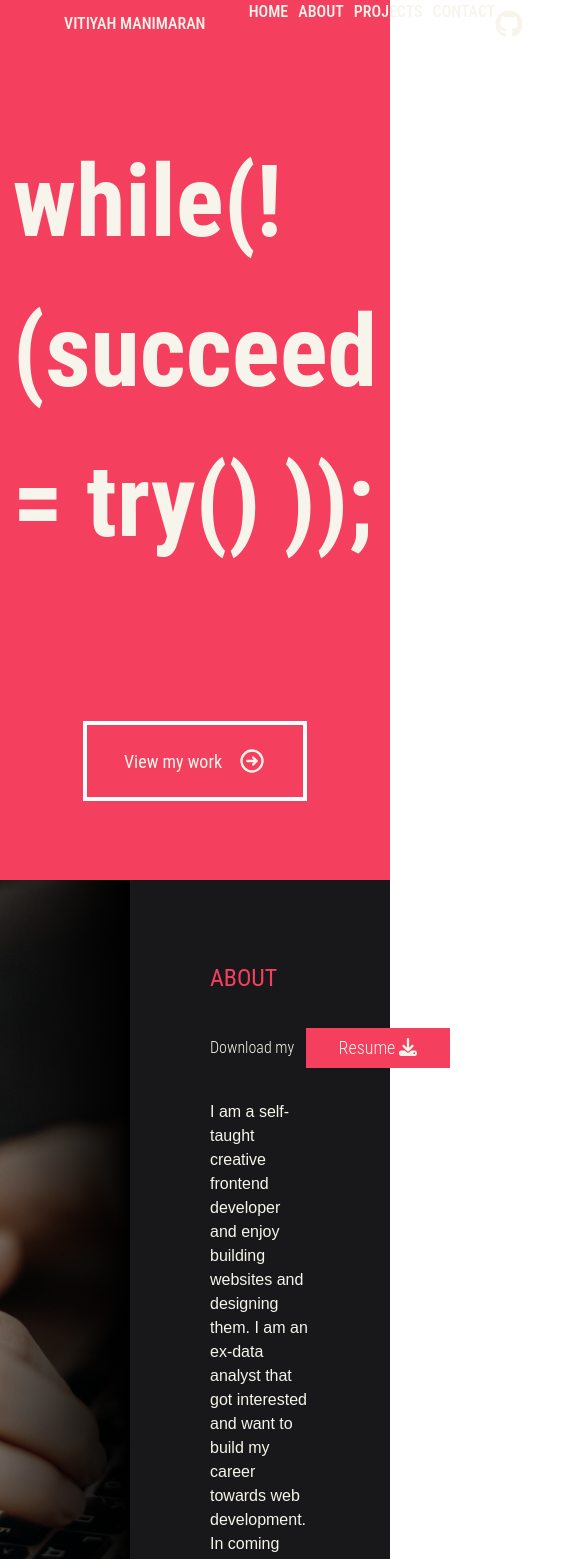
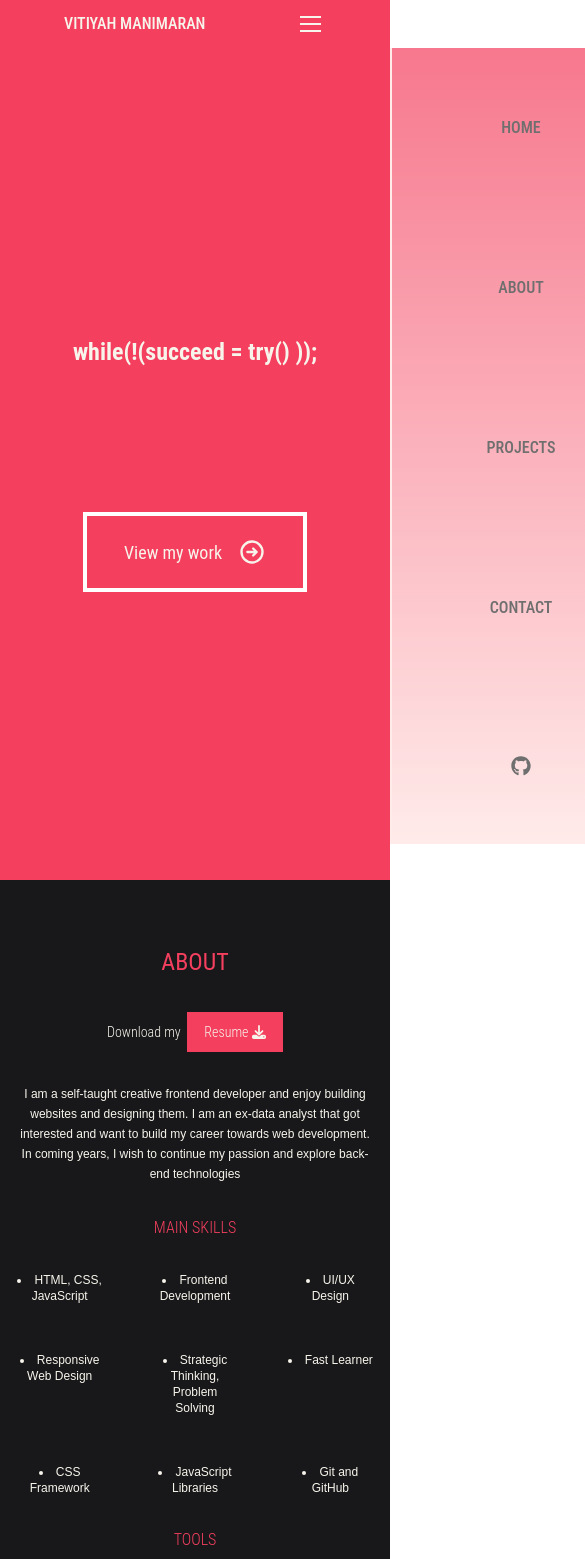
Before and after one commit to Vitiyah/vitiyah-prof, a React (Create React App) app: page / in a window 390 px wide. Shown: the top 1559 px of the page, 585 px wide, since content can reach past the window. Built offline with nearby package versions, Linux system fonts and the light colour scheme.

Commit message:
Responsive Design Complete

```diff
--- a/src/About.js
+++ b/src/About.js
@@ -14,27 +14,35 @@ import { FaFigma } from "@react-icons/all-files/fa/FaFigma";
 export const About = () => {
   return (
     <>
-      <section id="about" className="about-container h-screen flex">
-        <div className="about-img h-full w-1/3 flex items-center justify-center"></div>
-        <div className="about-text h-full w-2/3 bg-zinc-900 p-20">
-          <h2 className="title">ABOUT</h2>
-          <div className="about-resume flex items-center justify-between w-60 mt-8">
-            <h4>Download my</h4>
-            <button className="resume-btn w-36 bg-rose-500 h-10">
-              <a href={Degree} download="Degree" className="text-lg">
+      <section id="about" className="about-container h-screen w-screen flex">
+        <div className="about-img h-full w-1/3 flex items-center justify-center max-sm:hidden"></div>
+        <div className="about-text h-full w-2/3 bg-zinc-900 p-20 max-sm:p-4 max-md:p-12 max-lg:p-16 max-sm:w-full ">
+          <h2 className="title max-sm:text-center max-sm:mt-12 max-md:mt-4 max-lg:mt-4 max-xl:mt-4">
+            ABOUT
+          </h2>
+          <div className="about-resume flex items-center justify-between w-60 mt-12 max-sm:w-44 max-md:mt-8 max-lg:mt-8 max-xl:mt-8">
+            <h4 className="max-sm:text-sm">Download my</h4>
+            <button className="resume-btn w-36 bg-rose-500 h-10 max-sm:w-24">
+              <a
+                href={Degree}
+                download="Degree"
+                className="text-lg max-sm:text-sm"
+              >
                 Resume <FontAwesomeIcon icon="download" />
               </a>
             </button>
           </div>
-          <p className="about-intro mt-8">
+          <p className="about-intro mt-8 max-sm:text-xs max-sm:leading-5 max-md:text-xs max-md:leading-6 max-lg:text-xs max-lg:leading-6 max-xl:text-sm max-xl:leading-6">
             I am a self-taught creative frontend developer and enjoy building
             websites and designing them. I am an ex-data analyst that got
             interested and want to build my career towards web development. In
             coming years, I wish to continue my passion and explore back-end
             technologies
           </p>
-          <h3 className="mt-16 text-rose-500">MAIN SKILLS</h3>
-          <div className="about-skills mt-8 grid grid-cols-3 gap-12">
+          <h3 className="mt-16 text-rose-500 max-sm:mt-8 max-md:mt-8 max-lg:mt-8 max-xl:mt-8">
+            MAIN SKILLS
+          </h3>
+          <div className="about-skills mt-8 grid grid-cols-3 gap-12 max-sm:gap-12 max-md:gap-4 max-md:text-xs max-lg:gap-4 max-lg:text-xs max-xl:gap-4 max-xl:text-sm max-2xl:text-sm max-2xl:gap-2">
             <li>HTML, CSS, JavaScript</li>
             <li>Frontend Development</li>
             <li>UI/UX Design</li>
@@ -45,8 +53,10 @@ export const About = () => {
             <li>JavaScript Libraries</li>
             <li>Git and GitHub</li>
           </div>
-          <h3 className="mt-16 text-rose-500">TOOLS</h3>
-          <div className="about-tools mt-16 flex items-center list-none gap-12">
+          <h3 className="mt-16 text-rose-500 max-sm:mt-8 max-md:mt-8 max-lg:mt-8 max-xl:mt-8 max-2xl:mt-8">
+            TOOLS
+          </h3>
+          <div className="about-tools mt-16 flex items-center list-none gap-12 max-sm:gap-4 max-md:gap-4 max-xl:gap-4 max-2xl:gap-8">
             <li>
               <FaHtml5 className="tools-icon" />
             </li>
--- a/src/App.css
+++ b/src/App.css
@@ -81,7 +81,6 @@ a {
 
 .inner-container {
   margin: 0 auto;
-  width: 100%;
 }
 
 .home-container {
@@ -210,7 +209,6 @@ a {
 .heading-white,
 .heading-inner,
 .project-desc {
-  /* transition: 0.7s ease; */
   overflow: hidden;
 }
 
@@ -282,5 +280,129 @@ textarea {
 #name:focus,
 #email:focus,
 #textarea:focus {
-  border: 1px solid rgb(215, 122, 137);
+  border: 1px solid rgb(240, 83, 109);
 }
+/* -----------Toggle Animation-------------- */
+
+.menu-btn .toggle {
+  width: 1.3rem;
+  height: 0.12rem;
+  margin: 0.3rem;
+  background: var(--bg-light);
+  transition: all 0.5s ease;
+}
+
+.toggle .line-1 {
+  transform: rotate(-45deg) translate(-4px, 5px);
+}
+
+.toggle .line-2 {
+  opacity: 0;
+}
+
+.toggle .line-3 {
+  transform: rotate(45deg) translate(-4px, -5px);
+}
+
+.menu-btn {
+  display: none;
+}
+
+/* -----------Media Query Styling-------------- */
+
+@media screen and (max-width: 650px) {
+  .navbar-list {
+    background: linear-gradient(var(--bg-pink), var(--bg-pink-lte));
+    border-left: 2px solid var(--bg-pink-lte);
+    width: 40%;
+    height: calc(100vh - 48px);
+    position: fixed;
+    z-index: 1000;
+    top: 48px;
+    right: 0%;
+    flex-direction: column;
+    justify-content: space-around;
+    align-items: center;
+    opacity: 0.7;
+    transition: all 0.5s ease;
+    transform: translateX(100%);
+    color: var(--bg-grey);
+  }
+  .menu-btn {
+    display: block;
+  }
+  .about-container {
+    margin: 0 auto;
+    text-align: center;
+  }
+  .contact-container {
+    margin: 0 auto;
+    text-align: center;
+  }
+  .about-resume {
+    margin: 0 auto;
+    margin-top: 24px;
+  }
+  .about-tools {
+    display: grid;
+    grid-template-columns: 1fr 1fr 1fr 1fr 1fr;
+    justify-items: center;
+    align-content: center;
+    margin-top: 48px;
+  }
+  .tools-icon {
+    font-size: 32px;
+  }
+  textarea {
+    height: 6rem;
+  }
+}
+
+.navbar-list-active {
+  transform: translateX(0);
+}
+
+@media screen and (min-width: 650px) and (max-width: 1200px) {
+  .about-tools {
+    display: grid;
+    grid-template-columns: 1fr 1fr 1fr 1fr 1fr;
+    justify-items: center;
+    align-content: center;
+    margin-top: 48px;
+  }
+  .tools-icon {
+    font-size: 36px;
+  }
+}
+
+@media screen and (min-width: 1200px) {
+  .tools-icon {
+    font-size: 40px;
+  }
+}
+
+@media screen and (min-height: 560px) and (max-height: 589px) {
+  .about-container,
+  .contact-container,
+  .project-container {
+    height: 160vh;
+  }
+}
+
+@media screen and (min-height: 590px) and (max-height: 668px) {
+  .contact-container,
+  .about-container,
+  .project-container {
+    height: 147vh;
+  }
+}
+
+@media screen and (min-height: 669px) and (max-height: 768px) {
+  .contact-container {
+    height: 147vh;
+  }
+  .about-container,
+  .project-container {
+    height: 110vh;
+  }
+}
--- a/src/Contact.js
+++ b/src/Contact.js
@@ -76,16 +76,18 @@ export const Contact = () => {
     <>
       <section
         id="contact"
-        className="contact-container w-screen h-screen bg-zinc-900 flex items-center"
+        className="contact-container w-screen h-screen bg-zinc-900 grid grid-cols-2 justify-items-center max-lg:content-center max-md:grid-cols-1 max-lg:grid-cols-2"
       >
-        <div className="contact-info w-full h-3/4 p-48">
-          <h2 className="title">CONTACT</h2>
-          <h4 className="heading-white pt-4">Get in touch with me</h4>
-          <p className="pt-4">
+        <div className="contact-info w-full h-full p-48 max-md:p-8 max-lg:p-8">
+          <h2 className="title max-lg:mt-8">CONTACT</h2>
+          <h4 className="heading-white pt-4 max-md:text-[2.5rem] max-md:leading-[3rem]">
+            Get in touch with me
+          </h4>
+          <p className="pt-4 max-md:text-sm">
             Click on the icons to directly connect with me through the social
             media
           </p>
-          <div className="social-media pt-10 flex items-center gap-10">
+          <div className="social-media pt-10 flex items-center justify-start gap-10 max-sm:justify-center max-md:justify-start max-lg:justify-start">
             <a
               href="https://wa.me/+60108837406"
               target="_blank"
@@ -109,10 +111,13 @@ export const Contact = () => {
             </a>
           </div>
         </div>
-        <div className="contact-form flex flex-col justify-center w-full h-3/4">
-          <form className="flex flex-col items-start" onSubmit={handleSubmit}>
+        <div className="contact-form flex items-center justify-center w-full h-full">
+          <form
+            className="inner-form flex flex-col max-md:w-[90%] max-lg:w-[90%] max-xl:w-[90%]"
+            onSubmit={handleSubmit}
+          >
             <label>NAME</label>
-            <div className="name flex items-center justify-center relative">
+            <div className="name flex items-center justify-center relative w-full">
               <input
                 className={nameError ? "input-active mb-2" : "mb-2"}
                 type="text"
@@ -149,7 +154,7 @@ export const Contact = () => {
               Name field is empty !
             </p>
             <label>EMAIL</label>
-            <div className="name flex items-center justify-center relative">
+            <div className="name flex items-center justify-center relative w-full">
               <input
                 className={emailError ? "input-active mb-2" : "mb-2"}
                 type="email"
@@ -226,7 +231,7 @@ export const Contact = () => {
             <button
               type="submit"
               id="submitbtn"
-              className="btne h-10 bg-white p-4 w-36 mt-8 border-white border-2 flex items-center justify-center"
+              className="btne h-10 bg-white p-4 w-36 mt-4 border-white border-2 flex items-center justify-center max-md:mt-0"
               onClick={successStatus}
             >
               Hit me up !
--- a/src/Home.js
+++ b/src/Home.js
@@ -7,7 +7,9 @@ export const Home = () => {
         id="home"
         className="home-container flex flex-col items-center justify-center pb-0 px-16 bg-rose-500"
       >
-        <h1 className="big-heading">while(!(succeed = try() ));</h1>
+        <h1 className="big-heading max-[360px]:text-lg max-sm:text-2xl max-md:text-5xl max-lg:text-6xl max-xl:text-7xl">
+          while(!(succeed = try() ));
+        </h1>
         <button
           className="btn h-20 border-4 border-white p-4 w-56 mt-36 flex items-center justify-center gap-4"
           onClick={() => {
--- a/src/Navbar.js
+++ b/src/Navbar.js
@@ -1,8 +1,11 @@
 import { useState } from "react";
 import { FaGithub } from "@react-icons/all-files/fa/FaGithub";
+import { HiMenu } from "@react-icons/all-files/hi/HiMenu";
 
 export const Navbar = () => {
   const [navbar, setNavbar] = useState(false);
+  const [menu, setMenu] = useState(false);
+  const [toggle, setToggle] = useState(false);
 
   const changeBackground = () => {
     if (window.scrollY >= 940) {
@@ -12,15 +15,38 @@ export const Navbar = () => {
     }
   };
 
+  const toggleBtn = () => {
+    if (menu === false) {
+      setMenu(true);
+      setToggle(true);
+    } else {
+      setMenu(false);
+      setToggle(false);
+    }
+  };
+
   window.addEventListener("scroll", changeBackground);
 
   return (
     <nav
       id={navbar ? "active-navbar" : ""}
-      className="navbar flex items-center justify-between sticky top-0 h-12 px-16 heading bg-rose-500 z-[100]"
+      className="flex items-center justify-between sticky top-0 h-12 px-16 heading bg-rose-500 z-[100] w-full"
     >
       <h4 className="navbar-logo">VITIYAH MANIMARAN</h4>
-      <ul className="flex items-center  w-1/3 justify-between ">
+      <div
+        id="menu-btn"
+        className={`${toggle ? "menu-btn toggle" : "menu-btn"} cursor-pointer`}
+        onClick={toggleBtn}
+      >
+        <div className="toggle line-1"></div>
+        <div className="toggle line-2"></div>
+        <div className="toggle line-3"></div>
+      </div>
+      <ul
+        className={`${
+          menu ? "navbar-list navbar-list-active" : "navbar-list"
+        } flex items-center w-1/3 justify-between max-md:w-2/3 max-lg:w-2/3 max-xl:w-2/3`}
+      >
         <li>
           {/* eslint-disable-next-line*/}
           <a className="a" href="#">
@@ -44,7 +70,7 @@ export const Navbar = () => {
         </li>
         <li>
           <a href="https://github.com/Vitiyah" target="_blank" rel="noreferrer">
-            <FaGithub className="icon-hover icon" />
+            <FaGithub className="icon-hover icon" size={20} />
           </a>
         </li>
       </ul>
--- a/src/Projects.js
+++ b/src/Projects.js
@@ -28,13 +28,13 @@ export const Projects = () => {
         </div>
         <div
           id="slider"
-          className="projects-center w-full h-[700px] flex items-center flex-nowrap justify-between gap-8 px-8 mt-16 overflow-x-scroll scrollbar-hide scroll-smooth"
+          className="projects-center w-full h-[700px] flex items-center flex-nowrap justify-between gap-8 px-8 mt-4 overflow-x-scroll scrollbar-hide scroll-smooth"
         >
           {data.map((item, id) => {
             return (
               <div
                 key={id}
-                className="min-w-[400px] h-[600px] relative cursor-pointer"
+                className="min-w-[400px] h-[600px] relative cursor-pointer max-sm:min-w-[310px]"
               >
                 <img
                   className="w-full h-full rounded-lg"
```
